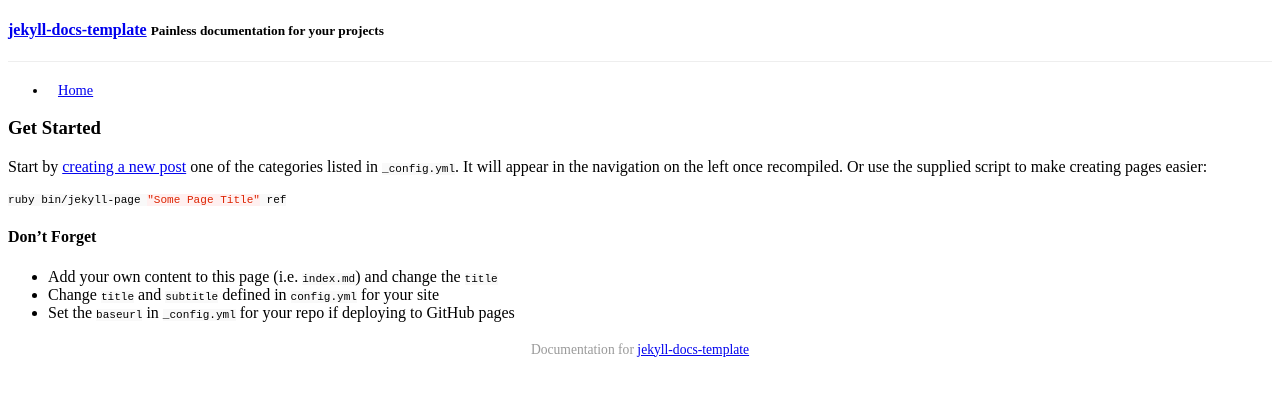
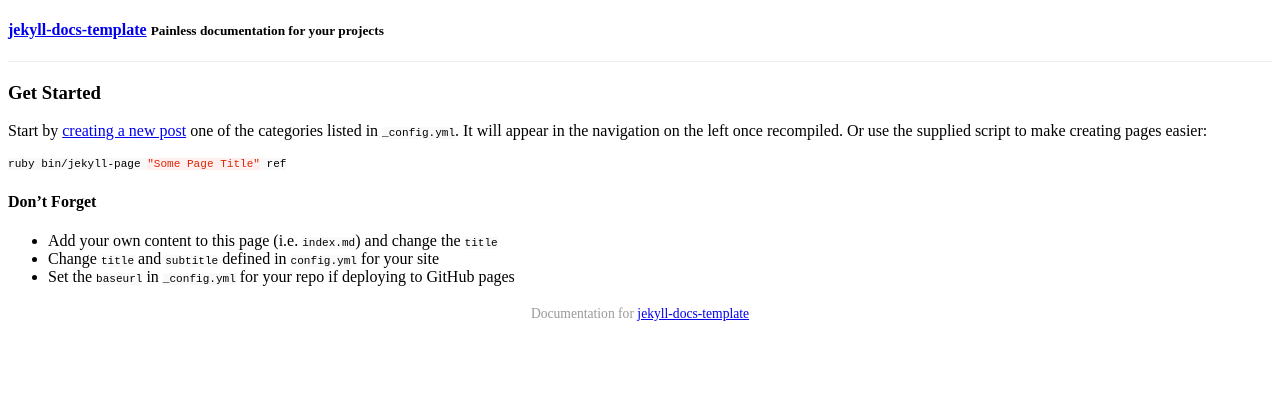
Before and after one commit to bruth/jekyll-docs-template, a Jekyll site: the page built from index.md, in a window 1280 px wide. Shown: the top 396 px of the page. Built offline with Jekyll 4.4.1, drawn with Linux system fonts in a browser that asks for light colours; Markdown is read by kramdown in place of the engine named in the settings; a style sheet for code colours, icons or effects is not loaded.

Commit message:
Add support for hiding navigation for single-page sites
Fix #1

```diff
--- a/_config.yml
+++ b/_config.yml
@@ -1,6 +1,12 @@
 # Site title and subtitle. This is used in _includes/header.html
 title: 'jekyll-docs-template'
 subtitle: 'Painless documentation for your projects'
+
+# Enable/show navigation. There are there options:
+#   0 - always hide
+#   1 - always show
+#   2 - show only if posts are present
+navigation: 2
 
 # URL to source code, used in _includes/footer.html
 codeurl: 'https://github.com/bruth/jekyll-docs-template'
--- a/_layouts/default.html
+++ b/_layouts/default.html
@@ -21,6 +21,8 @@
             </div>
 
             <div class=row-fluid>
+                {% assign post_count = site.posts|size %}
+                {% if site.navigation != 0 and site.navigation == 1 or post_count > 0 %}
                     <div id=navigation class=span2>
                         {% include navigation.html %}
                     </div>
@@ -28,6 +30,11 @@
                     <div id=content class=span10>
                         {{ content }}
                     </div>
+                {% else %}
+                    <div id=content class=span12>
+                        {{ content }}
+                    </div>
+                {% endif %}
             </div>
 
             <div class=row-fluid>
```
Also changed, not shown: other parts of _layouts/default.html (+2 -0 lines). Lines whose indentation alone changed are shown as unchanged.
